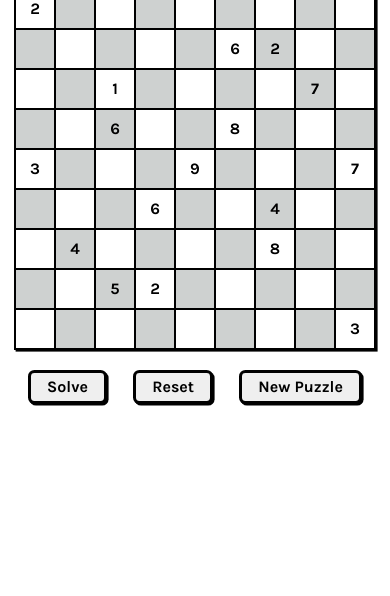
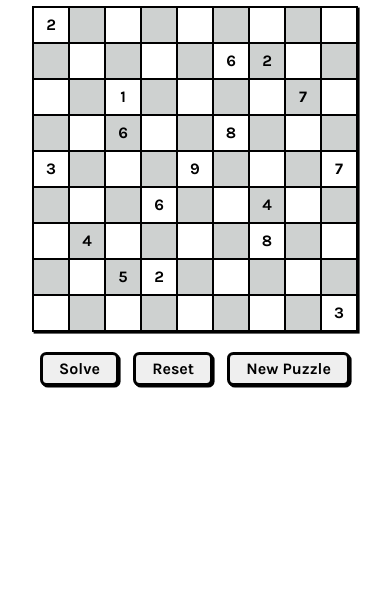
Before and after one commit to Atharane/sudokucrack.io, a plain HTML site: page index.html in a window 390 px wide. Shown: the part 264-860 px from the top of the page. Drawn offline with Linux system fonts and the light colour scheme.

Commit message:
adjust puzzle size to fit mobile

```diff
--- a/style.css
+++ b/style.css
@@ -10,8 +10,8 @@ body {
 }
 
 #puzzle {
-  width: 360px;
-  height: 360px;
+  width: 324px;
+  /* height: 324px; */
   display: flex;
   flex-wrap: wrap;
   border: 1px solid black;
@@ -23,20 +23,19 @@ body {
 }
 
 .square {
-  width: 40px;
-  height: 40px;
+  width: 36px;
+  height: 36px;
   border: 1px solid #000;
   font-weight: 700;
   display: flex;
   justify-content: center;
   align-items: center;
   box-sizing: border-box;
-  /* background: #8FC0A9; */
 }
 
 #button-wrapper {
   margin: 20px 0;
-  width: 360px;
+  width: 324px;
   display: flex;
   justify-content: space-around;
 }
```
